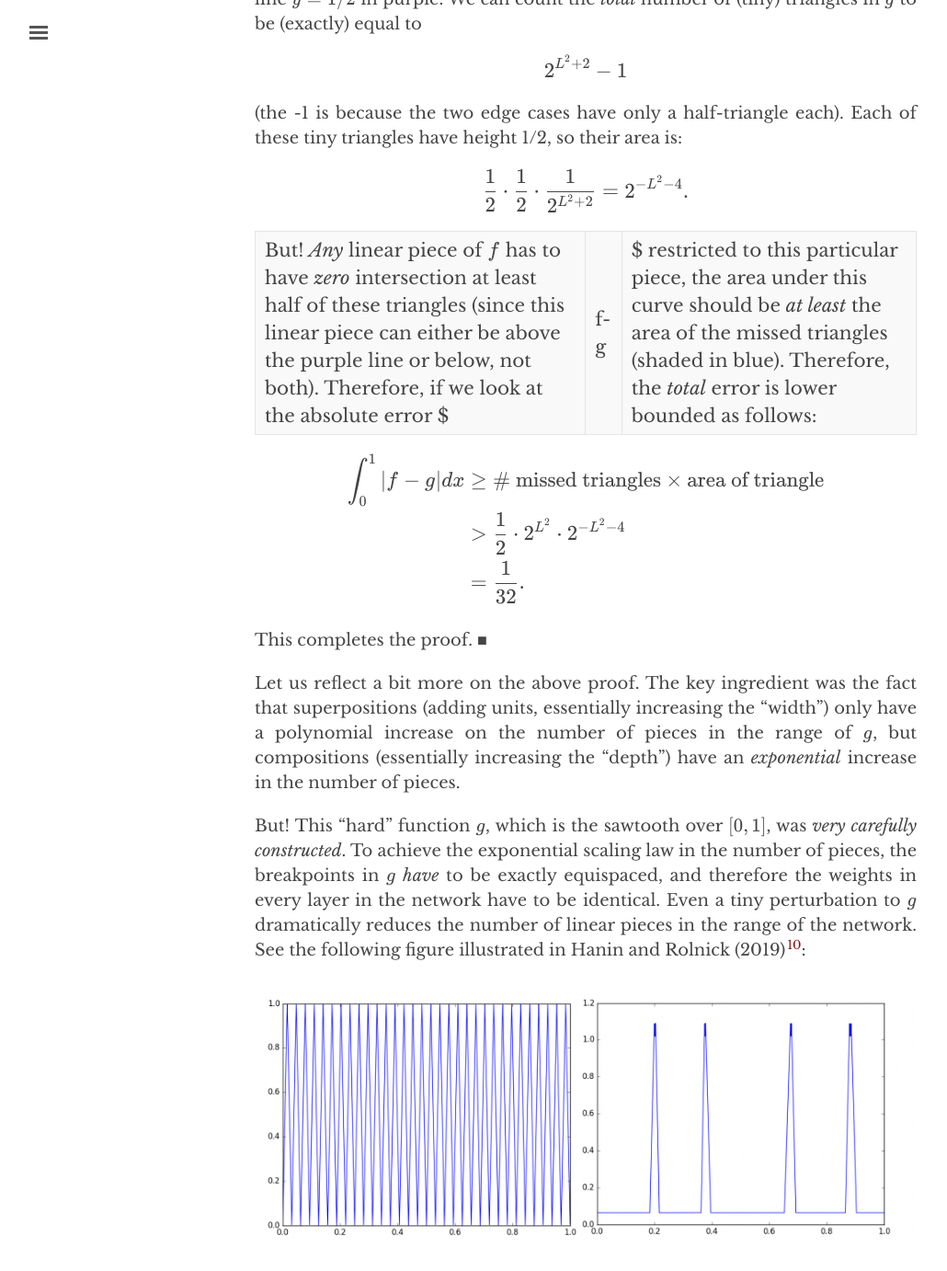
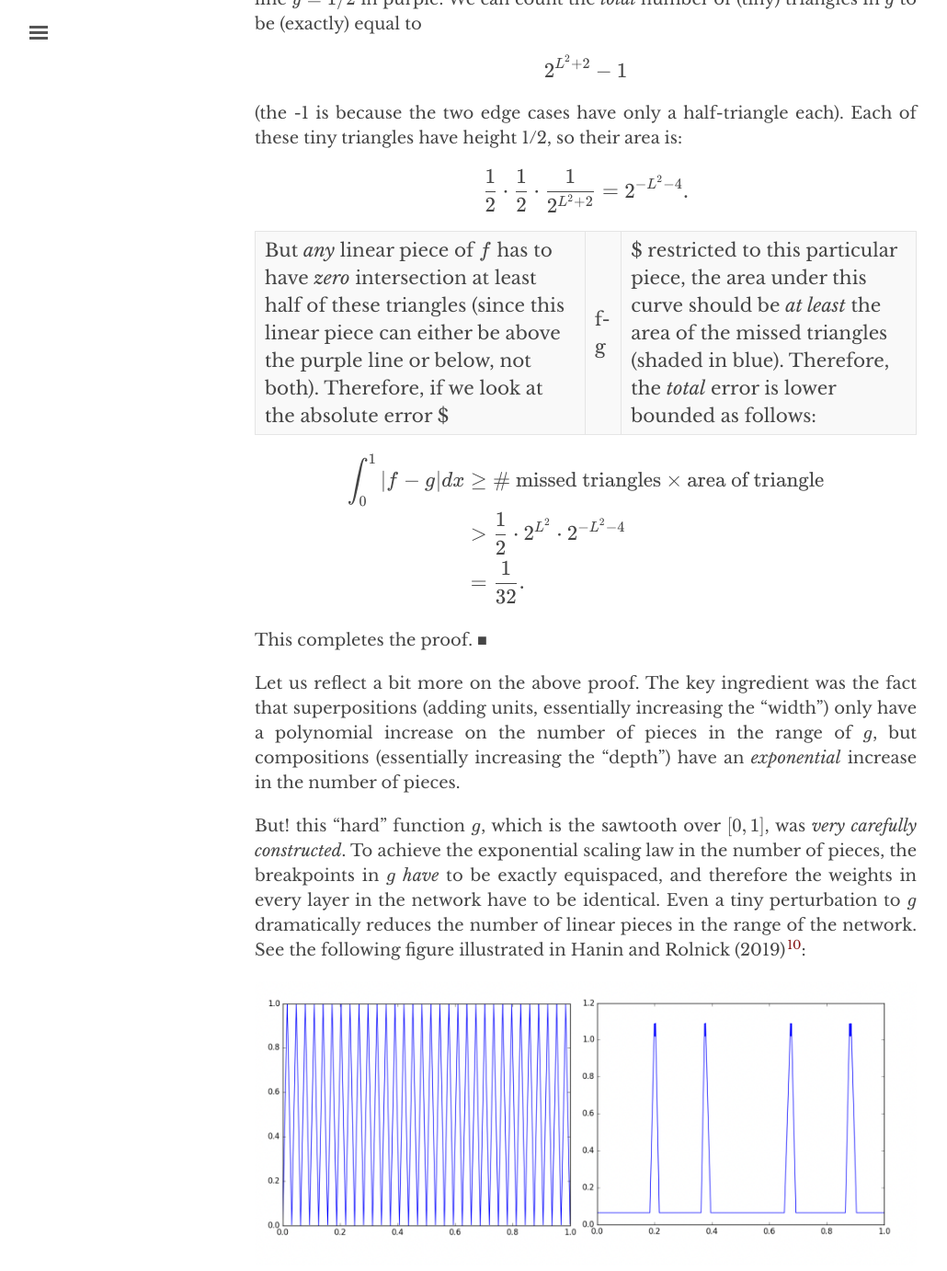
Before and after one commit to chinmayhegde/fodl, a Jekyll site: the page built from _posts/2022-01-16-representation03.md, in a window 1280 px wide and 1400 px high, scrolled down 5560 px. Shown: the top 1382 px of the window at 92% size, without its empty margins (3-1033 px from the left). Built offline with Jekyll 4.4.1, drawn with Linux system fonts in a browser that asks for light colours; nearby versions of some CDN libraries.

```diff
--- a/_posts/2022-01-16-representation03.md
+++ b/_posts/2022-01-16-representation03.md
@@ -152,7 +152,7 @@ We are now ready for the proof of the main [Theorem](#DepthSeparation).
   \frac{1}{2} \cdot \frac{1}{2} \cdot \frac{1}{2^{L^2 + 2}} = 2^{-L^2 - 4} .
   $$
 
-  But! *Any* linear piece of $f$ has to have *zero* intersection at least half of these triangles (since this linear piece can either be above the purple line or below, not both). Therefore, if we look at the absolute error $|f-g|$ restricted to this particular piece, the area under this curve should be *at least* the area of the missed triangles (shaded in blue). Therefore, the *total* error is lower bounded as follows:
+  But *any* linear piece of $f$ has to have *zero* intersection at least half of these triangles (since this linear piece can either be above the purple line or below, not both). Therefore, if we look at the absolute error $|f-g|$ restricted to this particular piece, the area under this curve should be *at least* the area of the missed triangles (shaded in blue). Therefore, the *total* error is lower bounded as follows:
 
   $$
   \begin{aligned}
@@ -167,7 +167,7 @@ We are now ready for the proof of the main [Theorem](#DepthSeparation).
 
 Let us reflect a bit more on the above proof. The key ingredient was the fact that superpositions (adding units, essentially increasing the "width") only have a polynomial increase on the number of pieces in the range of $g$, but compositions (essentially increasing the "depth") have an *exponential* increase in the number of pieces.
 
-But! This "hard" function $g$, which is the sawtooth over $[0,1]$, was *very carefully constructed*. To  achieve the exponential scaling law in the number of pieces, the breakpoints in $g$ *have* to be exactly equispaced, and therefore the weights in every layer in the network have to be identical. Even a tiny perturbation to $g$ dramatically reduces the number of linear pieces in the range of the network. See the following figure illustrated in Hanin and Rolnick (2019)[^hanin]:
+But! this "hard" function $g$, which is the sawtooth over $[0,1]$, was *very carefully constructed*. To  achieve the exponential scaling law in the number of pieces, the breakpoints in $g$ *have* to be exactly equispaced, and therefore the weights in every layer in the network have to be identical. Even a tiny perturbation to $g$ dramatically reduces the number of linear pieces in the range of the network. See the following figure illustrated in Hanin and Rolnick (2019)[^hanin]:
 
 ![(left) The sawtooth function $g$, representable via a depth-$O(L^2)$, width-3 ReLU net. (right) Range of the same network as $g$ but with a tiny amount of noise added to its weights.](/fodl/assets/sawtooth.png)
 
```
